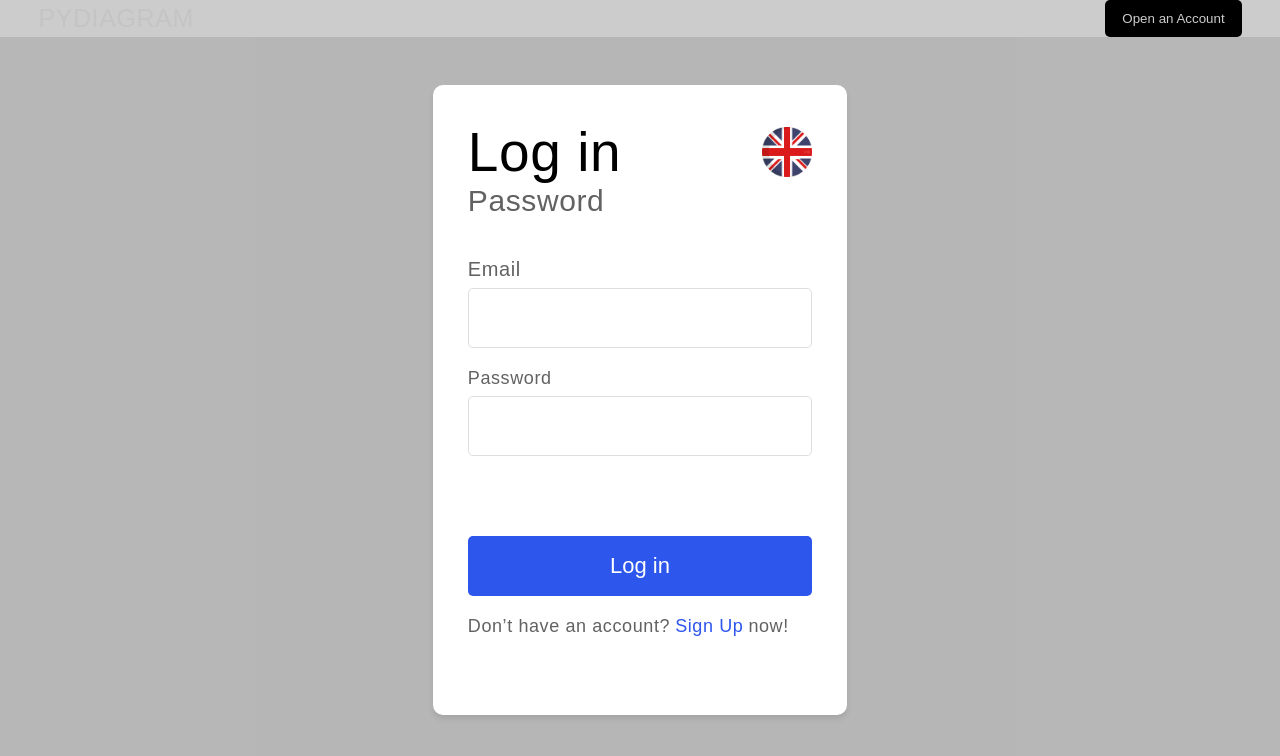
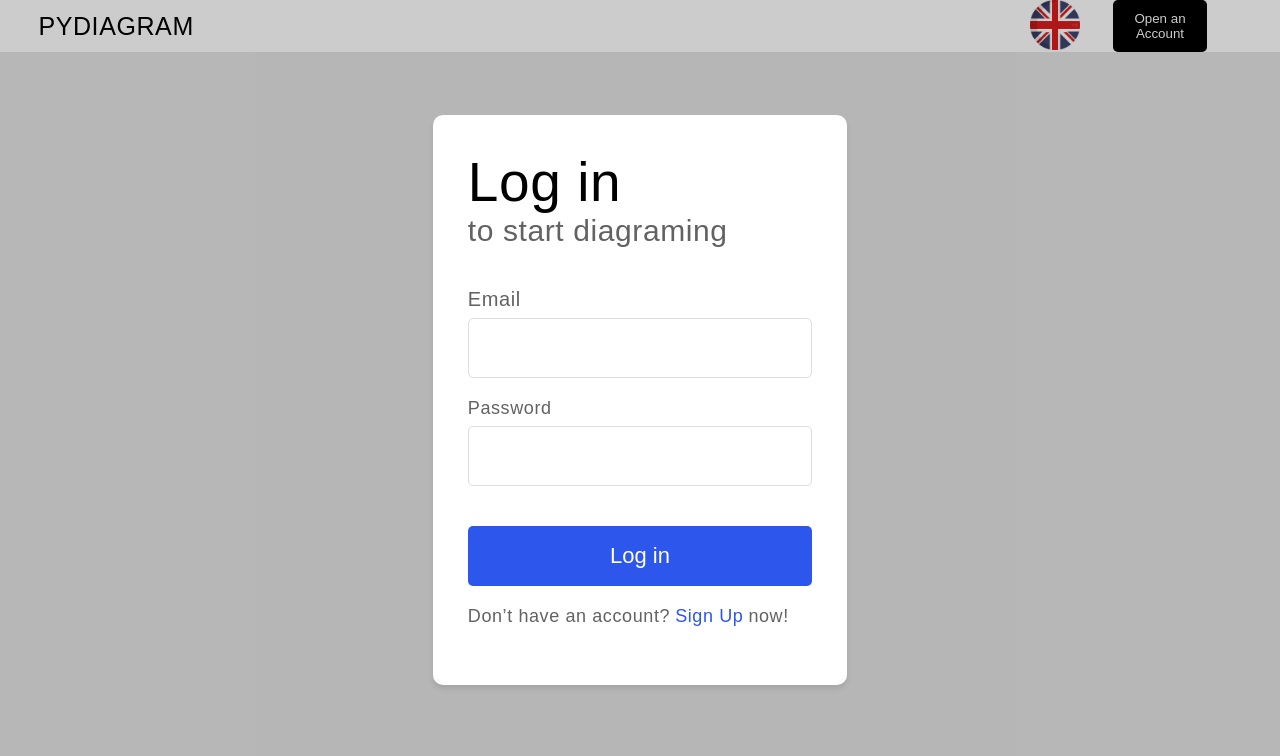
Before and after one commit to aldse/generateDiagram, a React (Vite) app in the folder Front/: page / in a window 1280 px wide. Both pictures are taken after a click on the button "Open an Account". Shown: the top 756 px of the page. Built offline with nearby package versions, Linux system fonts and the light colour scheme; a web font is replaced by a local one.

Commit message:
tradução ok

```diff
--- a/Front/package.json
+++ b/Front/package.json
@@ -17,6 +17,7 @@
     "@uploadcare/react-widget": "^2.4.5",
     "@vercel/analytics": "^1.3.1",
     "@vercel/speed-insights": "^1.0.12",
+    "@vitejs/plugin-react-swc": "^3.7.0",
     "aos": "^2.3.4",
     "axios": "^1.7.2",
     "bootstrap": "^5.3.3",
--- a/Front/src/components/LandingPageComponents/index.jsx
+++ b/Front/src/components/LandingPageComponents/index.jsx
@@ -1,14 +1,16 @@
-import AOS from 'aos';
-import 'aos/dist/aos.css';
-import styles from './styles.module.scss';
-import AlertComponents from '../AlertComponents';
-
+import AOS from "aos";
+import "aos/dist/aos.css";
+import styles from "./styles.module.scss";
+import AlertComponents from "../AlertComponents";
 import React, { useState, useRef, useEffect } from "react";
 import BaseModalLogin from "../ModalLogin/BaseModalLogin";
-import BaseModalCadastro from "../ModalCadastro/BaseModalCadastro"
-
+import BaseModalCadastro from "../ModalCadastro/BaseModalCadastro";
 import Button from "react-bootstrap/Button";
-
+import DropdownWithImages from "../DropdownComponents/index";
+import flagEN from "../../assets/bandeiradoreinounido.png";
+import flagES from "../../assets/bandeiradaespanha.png";
+import flagPT from "../../assets/bandeiradobrasil.png";
+import Translate from "../TranslateComponents/index";
 
 function LandingPageComponents() {
   const alertRef = useRef(null);
@@ -16,12 +18,6 @@ function LandingPageComponents() {
   useEffect(() => {
     AOS.init();
   }, []);
-
-  const showAlertMessage = (type, title, description) => {
-    if (alertRef.current) {
-      alertRef.current.addAlert(type, title, description);
-    }
-  };
 
   const [openLogin, setOpenLogin] = useState(false);
   const [openRegister, setOpenRegister] = useState(false);
@@ -33,15 +29,44 @@ function LandingPageComponents() {
   const toggleModal2 = () => {
     setOpenRegister((wasModalVisible) => !wasModalVisible);
   };
+
+  const selectedLang = localStorage.getItem("selectedLanguage");
+  if (selectedLang) {
+    localStorage.setItem("translate", JSON.parse(selectedLang).code);
+  }
+
+  const options = [
+    { name: "Inglês", image: flagEN, code: "eng" },
+    { name: "Espanhol", image: flagES, code: "es" },
+    { name: "Português", image: flagPT, code: "pt" },
+  ];
+
+  const handleLanguageChange = (option) => {
+    localStorage.setItem("selectedLanguage", JSON.stringify(option));
+    localStorage.setItem("translate", option.code);
+    window.location.reload();
+  };
+
+  const translate = localStorage.getItem("translate") || "eng";
+  const selectedLanguage =
+    options.find((option) => option.code === translate) || options[0];
+
   return (
     <>
       <AlertComponents ref={alertRef} />
       <div className={styles.div}>
         <div className={styles.nav}>
           <h1 className={styles.titlenav}>PYDIAGRAM</h1>
+          <div className={styles.alingRow}>
+          <DropdownWithImages
+            options={options}
+            selectedOption={selectedLanguage}
+            onSelect={handleLanguageChange}
+          />
           <Button className={styles.button} onClick={toggleModal}>
             <p className={styles.p}>Open an Account</p>
           </Button>
+          </div>
           <BaseModalLogin
             openLogin={openLogin}
             setOpenLogin={setOpenLogin}
--- a/Front/src/components/LandingPageComponents/styles.module.scss
+++ b/Front/src/components/LandingPageComponents/styles.module.scss
@@ -36,6 +36,13 @@ body {
   font-size: 25px;
   font-weight: 400;
   margin-left: 3%;
+  color: black;
+}
+
+.alingRow{
+  display: grid;
+  grid-template-columns: 80px 100px 70px;
+  grid-template-rows: auto;
 }
 
 .button {
--- a/Front/src/components/ModalLogin/BaseModalLogin.jsx
+++ b/Front/src/components/ModalLogin/BaseModalLogin.jsx
@@ -5,10 +5,6 @@ import { generateDiagram } from "../../api/index";
 import Modal from "./Modal";
 import { Label, P, A, Div, Botao, Input, Link } from "./ModalLogin.styles";
 import AlertComponents from "../AlertComponents";
-import DropdownWithImages from "../DropdownComponents/index";
-import flagEN from "../../assets/bandeiradoreinounido.png";
-import flagES from "../../assets/bandeiradaespanha.png";
-import flagPT from "../../assets/bandeiradobrasil.png";
 import Translate from "../TranslateComponents/index";
 
 const BaseModalLogin = ({
@@ -23,6 +19,7 @@ const BaseModalLogin = ({
   const { login, isAuthenticated } = useAuth();
   const navigate = useNavigate();
   const alertRef = useRef();
+  const modalRef = useRef();
 
   useEffect(() => {
     if (isAuthenticated) {
@@ -30,11 +27,33 @@ const BaseModalLogin = ({
     }
   }, [isAuthenticated, navigate]);
 
+  useEffect(() => {
+    if (openLogin === null) {
+      const storedOpenLogin = localStorage.getItem("openLogin");
+      if (storedOpenLogin !== null) {
+        setOpenLogin(JSON.parse(storedOpenLogin));
+      }
+    } else {
+      localStorage.setItem("openLogin", JSON.stringify(openLogin));
+    }
+  }, [openLogin, setOpenLogin]);
+
+  useEffect(() => {
+    const handleClickOutside = (event) => {
+      if (modalRef.current && !modalRef.current.contains(event.target)) {
+        onBackdropClick();
+      }
+    };
+
+    document.addEventListener("mousedown", handleClickOutside);
+    return () => document.removeEventListener("mousedown", handleClickOutside);
+  }, [onBackdropClick]);
+
   const handleSubmit = async (event) => {
     event.preventDefault();
-    if (!loading) {
+    if (loading) return;
+
     setLoading(true);
-    }
 
     try {
       const response = await generateDiagram.post("/user/login", {
@@ -43,32 +62,21 @@ const BaseModalLogin = ({
       });
       const data = response.data;
 
-      if (data && data.token) {
+      if (data?.token) {
         login(data.token);
-        // Set language in localStorage
-        const selectedLang = localStorage.getItem("selectedLanguage");
-        if (selectedLang) {
-          localStorage.setItem("translate", JSON.parse(selectedLang).code);
-        }
       } else {
-        console.error("Token não encontrado na resposta da API.");
-        if (alertRef.current) {
-          alertRef.current.addAlert(
+        alertRef.current?.addAlert(
           "Informações inválidas",
           "Informações inválidas",
           "Usuário ou senha não coincidem."
         );
       }
-      }
     } catch (error) {
-      console.error("Erro ao chamar a API:", error);
-      if (alertRef.current) {
-        alertRef.current.addAlert(
+      alertRef.current?.addAlert(
         "Informações inválidas",
         "Informações inválidas",
         "Usuário ou senha não coincidem."
       );
-      }
     } finally {
       setLoading(false);
     }
@@ -82,46 +90,14 @@ const BaseModalLogin = ({
   if (!openLogin) {
     return null;
   }
-  const options = [
-    { name: "Inglês", image: flagEN, code: "eng" },
-    { name: "Espanhol", image: flagES, code: "es" },
-    { name: "Português", image: flagPT, code: "pt" },
-  ];
-
-  const handleLanguageChange = (option) => {
-    localStorage.setItem("selectedLanguage", JSON.stringify(option));
-    localStorage.setItem("translate", option.code);
-    window.location.reload(); // Recarregar a página para aplicar a mudança
-  };
 
   const translate = localStorage.getItem("translate") || "eng";
-  const selectedLanguage =
-    options.find((option) => option.code === translate) || options[0];
 
   return (
-    <>
-      <Modal onBackdropClick={onBackdropClick}>
+    <Modal onBackdropClick={onBackdropClick} ref={modalRef}>
       <AlertComponents ref={alertRef} />
-        <Div
-          style={{
-            display: "flex",
-            alignItems: "center",
-            justifyContent: "space-between",
-            margin: "0",
-          }}
-        >
-          <Label $language={translate}>
-            {Translate.getText("login", translate)}
-          </Label>
-          <DropdownWithImages
-            options={options}
-            selectedOption={selectedLanguage}
-            onSelect={handleLanguageChange}
-          />
-        </Div>
-        <P $language={translate}>
-          {Translate.getText("phraselogin", translate)}
-        </P>
+      <Label $language={translate}>{Translate.getText("login", translate)}</Label>
+      <P $language={translate}>{Translate.getText("phraselogin", translate)}</P>
       <A>Email</A>
       <Input
         id="email"
@@ -142,12 +118,9 @@ const BaseModalLogin = ({
         </Botao>
       </Div>
       <A $variant="A2">
-          Don’t have an account?
-          <Link onClick={openCadastroModal}> Sign Up</Link>
-          now!
+        Don’t have an account? <Link onClick={openCadastroModal}>Sign Up</Link> now!
       </A>
     </Modal>
-    </>
   );
 };
 
--- a/Front/src/components/ModalLogin/Modal.jsx
+++ b/Front/src/components/ModalLogin/Modal.jsx
@@ -1,4 +1,4 @@
-import React from "react";
+import React, { forwardRef } from "react";
 import ReactDOM from "react-dom";
 import styled from "styled-components";
 
@@ -22,24 +22,24 @@ const ModalContent = styled.div`
   border-radius: 10px;
   box-shadow: 0 4px 6px rgba(0, 0, 0, 0.1);
   width: 414.43px;
-  height: 630.51px;
+  height: 570.51px;
   overflow: auto;
   scrollbar-width: none;
 `;
 
-const Modal = ({ onBackdropClick, children }) => {
+const Modal = forwardRef(({ onBackdropClick, children }, ref) => {
   const handleModalClick = (e) => {
     e.stopPropagation();
   };
 
   return ReactDOM.createPortal(
     <ModalContainer onClick={onBackdropClick}>
-      <ModalContent onClick={handleModalClick}>
+      <ModalContent onClick={handleModalClick} ref={ref}>
         {children}
       </ModalContent>
     </ModalContainer>,
     document.getElementById("modal-root")
   );
-};
+});
 
 export default Modal;
--- a/Front/src/components/ModalLogin/ModalLogin.styles.jsx
+++ b/Front/src/components/ModalLogin/ModalLogin.styles.jsx
@@ -32,7 +32,7 @@ export const A = styled.div`
 
 
 export const Div = styled.div`
-  margin-top: 80px;
+  margin-top: 40px;
 `;
 
 export const Link = styled.p`
--- a/Front/src/components/TranslateComponents/book.jsx
+++ b/Front/src/components/TranslateComponents/book.jsx
@@ -16,9 +16,15 @@
     // Frase do Login
     phraselogin: ["para começar a diagramar", "to start diagraming", "para empezar a diagramar"],
     // email
-    phraselogin: ["E-mail", "Email", "E-mail"],
+    email: ["E-mail", "Email", "E-mail"],
     // password
-    phraselogin: ["Senha", "Password", "Contraseña"],
+    password: ["Senha", "Password", "Contraseña"],
+    // se cadastre
+    phaseRegister1: ["Don’t have an account?", "", ""],
+    // se cadastre
+    phaseRegister2: [" Sign Up now!", "", ""],
+    // se cadastre
+    phaseRegister3: ["Don’t have an account? Sign Up now!", "", ""],
   };
 
 
--- a/Front/vite.config.js
+++ b/Front/vite.config.js
@@ -1,5 +1,6 @@
 import { defineConfig } from 'vite';
-import react from '@vitejs/plugin-react';
+// import react from '@vitejs/plugin-react';
+import react from '@vitejs/plugin-react-swc'; // Alternativa: plugin-react-swc
 
 // https://vitejs.dev/config/
 export default defineConfig({
```
Also changed, not shown: 1 other file (tests, documents, lock files or other folders). Lines whose indentation alone changed are shown as unchanged.
